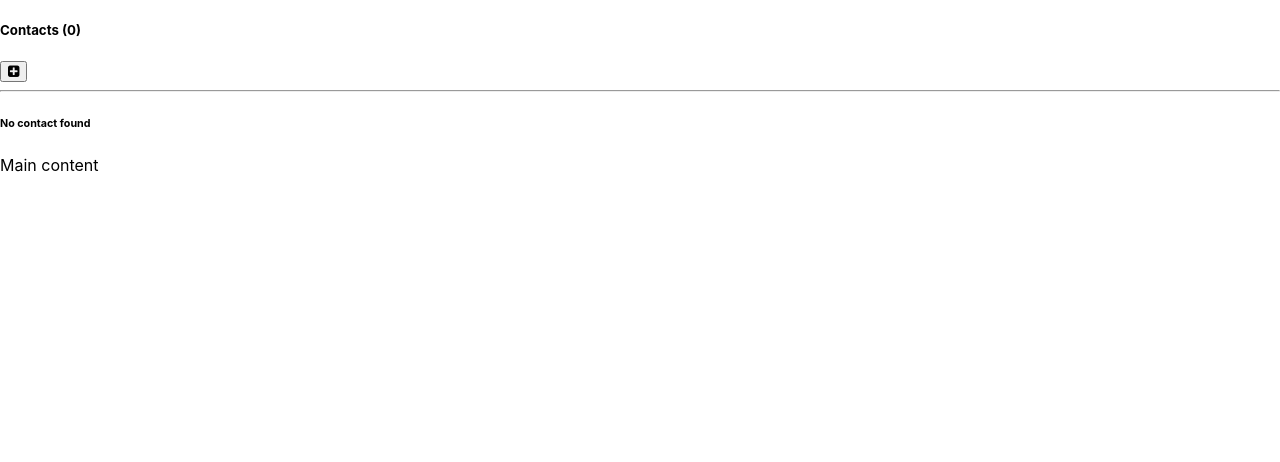
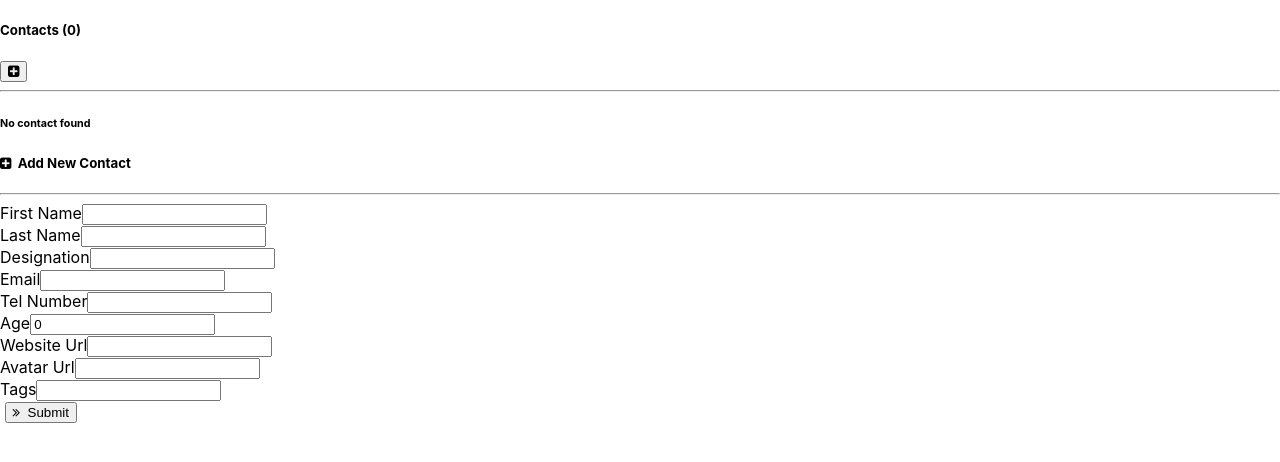
Before and after one commit to Zubair-Ashraf/keyko-contacts, a React (Create React App) app: page /contacts in a window 1280 px wide. Shown: the top 462 px of the page. Built offline with nearby package versions, Linux system fonts and the light colour scheme.

Commit message:
create contact form component for manage contacts route

```diff
--- /dev/null
+++ b/src/routes/ManageContacts/components/ContactForm/index.tsx
@@ -0,0 +1,120 @@
+import { Fragment, FC, useState } from 'react';
+import {
+  Typography,
+  Icon,
+  Divider,
+  Grid,
+  TextField,
+  TagInput,
+  Button,
+} from 'core-ui';
+import { Contact } from 'interfaces/models';
+import { ContactFormProps } from './props';
+import { INITIAL_CONTACT } from '../../constants';
+
+export const ContactForm: FC<ContactFormProps> = (props: ContactFormProps) => {
+  const [values, setValues] = useState<Contact>(INITIAL_CONTACT);
+
+  const handleValueChange = (e) => {
+    const { name, value } = e.target;
+
+    setValues({ ...values, [name]: value });
+  };
+
+  const handleSubmit = () => {};
+
+  return (
+    <Fragment>
+      <Typography size='5' textAlign='left'>
+        <Icon name={'plus-square'} />
+        &nbsp; Add New Contact
+      </Typography>
+      <Divider />
+      <Grid container>
+        <Grid item>
+          <label>First Name</label>
+          <TextField
+            name='name'
+            value={values.name}
+            onChange={handleValueChange}
+          />
+        </Grid>
+        <Grid item>
+          <label>Last Name</label>
+          <TextField
+            name='lastName'
+            value={values.lastName}
+            onChange={handleValueChange}
+          />
+        </Grid>
+        <Grid item>
+          <label>Designation</label>
+          <TextField
+            name='designation'
+            value={values.designation}
+            onChange={handleValueChange}
+          />
+        </Grid>
+        <Grid item>
+          <label>Email</label>
+          <TextField
+            name='email'
+            value={values.email}
+            onChange={handleValueChange}
+          />
+        </Grid>
+        <Grid item>
+          <label>Tel Number</label>
+          <TextField
+            name='telNumber'
+            type='number'
+            value={values.telNumber}
+            onChange={handleValueChange}
+          />
+        </Grid>
+        <Grid item>
+          <label>Age</label>
+          <TextField
+            name='age'
+            type='number'
+            value={String(values.age)}
+            onChange={handleValueChange}
+          />
+        </Grid>
+        <Grid item>
+          <label>Website Url</label>
+          <TextField
+            name='webUrl'
+            value={values.webUrl}
+            onChange={handleValueChange}
+          />
+        </Grid>
+        <Grid item>
+          <label>Avatar Url</label>
+          <TextField
+            name='avatar'
+            value={values.avatar}
+            onChange={handleValueChange}
+          />
+        </Grid>
+        <Grid item>
+          <label>Tags</label>
+          <TagInput
+            name='tags'
+            defaultValues={values.tags}
+            handleChange={handleValueChange}
+          />
+        </Grid>
+        <Grid item>
+          <label>&nbsp;</label>
+          <Button color='dark' type='button' onClick={handleSubmit}>
+            <Icon name={'angle-double-right'} />
+            &nbsp; Submit
+          </Button>
+        </Grid>
+      </Grid>
+    </Fragment>
+  );
+};
+
+export default ContactForm;
--- /dev/null
+++ b/src/routes/ManageContacts/components/ContactForm/props.ts
@@ -0,0 +1 @@
+export interface ContactFormProps {}
--- a/src/routes/ManageContacts/components/index.ts
+++ b/src/routes/ManageContacts/components/index.ts
@@ -1 +1,2 @@
 export * from './ContactsList';
+export * from './ContactForm';
--- /dev/null
+++ b/src/routes/ManageContacts/constants.ts
@@ -0,0 +1,11 @@
+export const INITIAL_CONTACT = {
+  name: '',
+  lastName: '',
+  email: '',
+  age: 0,
+  webUrl: '',
+  designation: '',
+  telNumber: '',
+  avatar: '',
+  tags: [],
+};
--- a/src/routes/ManageContacts/index.tsx
+++ b/src/routes/ManageContacts/index.tsx
@@ -1,6 +1,7 @@
 import { FC } from 'react';
 import { Container, Box, Drawer } from 'core-ui';
 import { ContactList } from './components/ContactsList';
+import { ContactForm } from './components/ContactForm';
 import { ManageContactsProps } from './props';
 
 export const ManageContacts: FC<ManageContactsProps> = (
@@ -13,7 +14,9 @@ export const ManageContacts: FC<ManageContactsProps> = (
           <ContactList contacts={[]} isLoading={false} />
         </Drawer>
       </Box>
-      <Box component='main'>Main content</Box>
+      <Box component='main'>
+        <ContactForm />
+      </Box>
     </Container>
   );
 };
```
